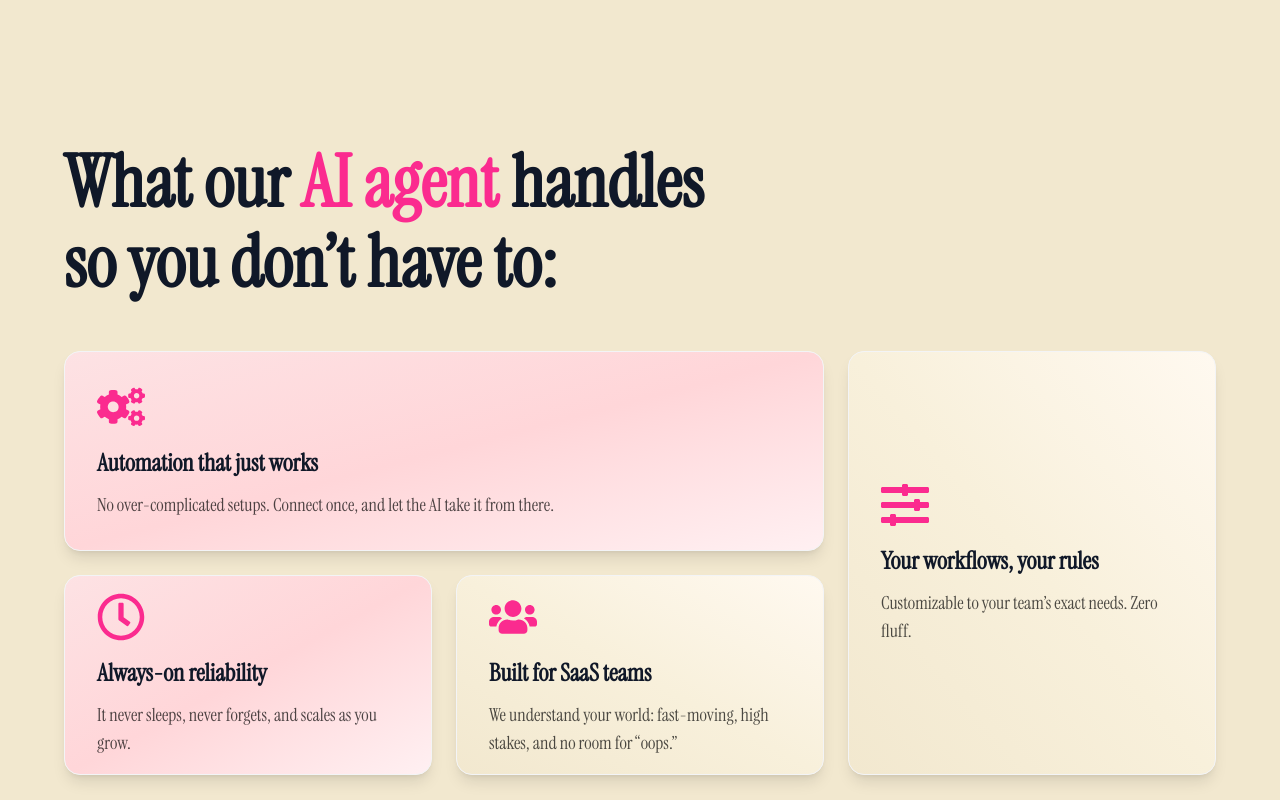
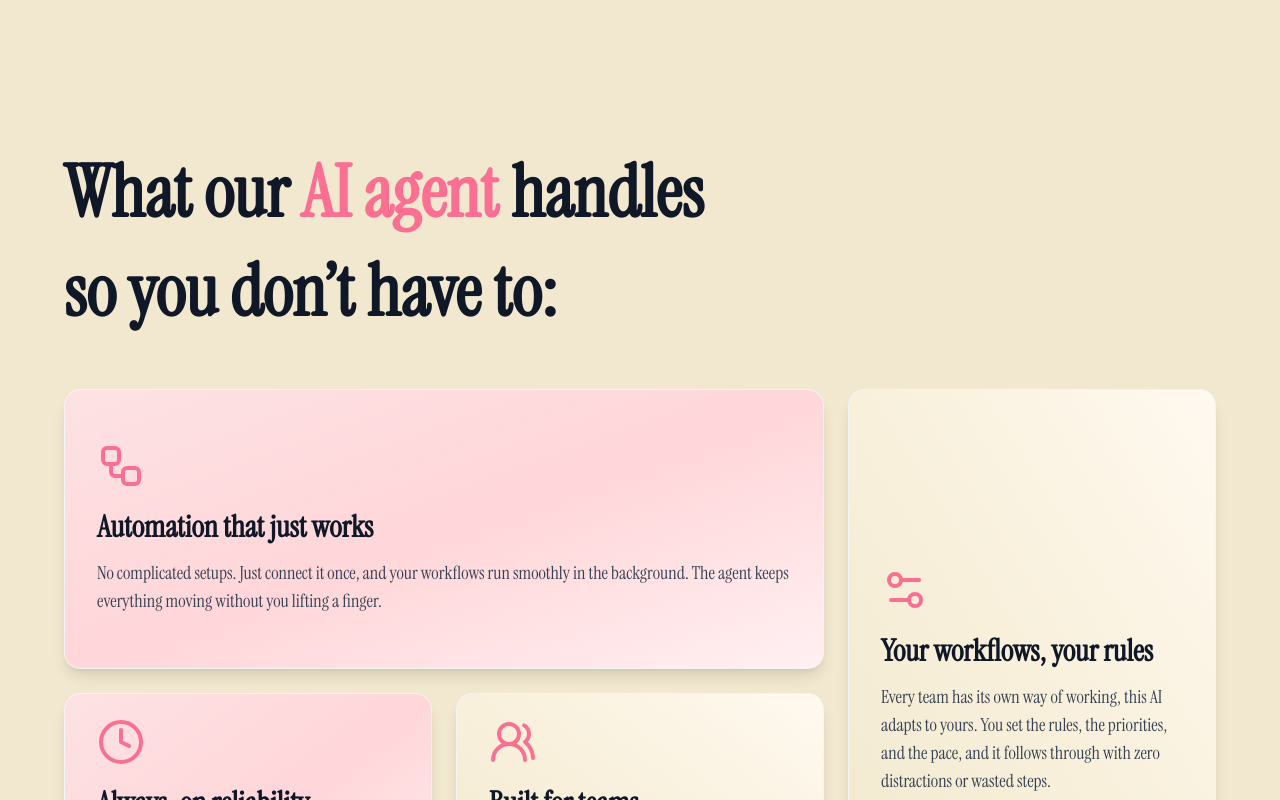
Before and after one commit to FahadBinQaiser/Parallax, a React (Vite) app: page / in a window 1280 px wide. Shown: the part 2600-3400 px from the top of the page. Built offline with nearby package versions, Linux system fonts and the light colour scheme.

Commit message:
Improving code structure

```diff
--- a/src/components/FeatureSection/FeatureSection.jsx
+++ b/src/components/FeatureSection/FeatureSection.jsx
@@ -1,54 +1,59 @@
 import React from "react";
 import Gradient from "../UI_Components/Gradient";
-import { FaCogs, FaSlidersH, FaRegClock, FaUsers } from "react-icons/fa";
+import { Workflow, Settings2, Clock, Users2 } from "lucide-react";
 
 export default function FeaturesSection() {
   const features = [
     {
-      icon: <FaCogs className="text-[#FB2B8F] text-5xl" />,
+      icon: <Workflow className="text-[#FB6F92] w-12 h-12" />,
       title: "Automation that just works",
-      desc: "No over-complicated setups. Connect once, and let the AI take it from there.",
+      desc: "No complicated setups. Just connect it once, and your workflows run smoothly in the background. The agent keeps everything moving without you lifting a finger.",
       size: "col-span-2 row-span-1",
     },
     {
-      icon: <FaSlidersH className="text-[#FB2B8F] text-5xl" />,
+      icon: <Settings2 className="text-[#FB6F92] w-12 h-12" />,
       title: "Your workflows, your rules",
-      desc: "Customizable to your team’s exact needs. Zero fluff.",
+      desc: "Every team has its own way of working, this AI adapts to yours. You set the rules, the priorities, and the pace, and it follows through with zero distractions or wasted steps.",
       size: "col-span-1 row-span-2",
     },
     {
-      icon: <FaRegClock className="text-[#FB2B8F] text-5xl" />,
+      icon: <Clock className="text-[#FB6F92] w-12 h-12" />,
       title: "Always-on reliability",
-      desc: "It never sleeps, never forgets, and scales as you grow.",
+      desc: "It doesn’t sleep, forget, or burn out. Tasks are executed consistently, day and night, giving you complete confidence that nothing slips through the cracks.",
       size: "col-span-1 row-span-1",
     },
     {
-      icon: <FaUsers className="text-[#FB2B8F] text-5xl" />,
-      title: "Built for SaaS teams",
-      desc: "We understand your world: fast-moving, high stakes, and no room for “oops.”",
+      icon: <Users2 className="text-[#FB6F92] w-12 h-12" />,
+      title: "Built for teams",
+      desc: "Deadlines, launches, last-minute pivots — the agent keeps up with it all. It takes care of the repetitive tasks so your people can focus on momentum and results.",
       size: "col-span-1 row-span-1",
     },
   ];
 
   return (
-    <section className="text-[#000000]/70 py-20 px-6 md:px-0">
+    <section className="text-[#111111] py-20 px-6 md:px-0">
       <div className="max-w-6xl mx-auto space-y-12">
-        <h2 className="text-5xl sm:text-6xl md:text-7xl font-bold text-gray-900 leading-20">
-          What our <span className="text-[#FB2B8F]">AI agent</span> handles
+        <h2 className="text-5xl sm:text-6xl md:text-7xl font-bold text-gray-900 leading-snug">
+          What our <span className="text-[#FB6F92]">AI agent</span> handles
           <br /> so you don’t have to:
         </h2>
 
-        <div className="grid grid-cols-1 md:grid-cols-3 auto-rows-[200px] gap-6 text-left">
+        <div className="grid grid-cols-1 md:grid-cols-3 auto-rows-[280px] gap-6 text-left">
           {features.map(({ icon, title, desc, size }, idx) => (
-            <Gradient
-              key={idx}
-              index={idx}
-              className={`flex flex-col justify-center items-start p-8 bg-white rounded-2xl shadow-lg border border-gray-100 hover:border-[#FB2B8F] transition ${size}`}
-            >
-              <div className="mb-4">{icon}</div>
-              <h3 className="text-2xl font-semibold text-gray-900">{title}</h3>
-              <p className="mt-3 text-lg">{desc}</p>
-            </Gradient>
+            <div key={idx} className={`${size}`}>
+              <Gradient
+                index={idx}
+                className="flex flex-col justify-center items-start p-8 bg-white rounded-2xl shadow-lg border border-gray-100 hover:border-[#FB6F92] hover:shadow-pink-100 transition transform hover:-translate-y-2 h-full w-full"
+              >
+                <div className="mb-4">{icon}</div>
+                <h3 className="text-3xl font-semibold text-gray-900 leading-snug">
+                  {title}
+                </h3>
+                <p className="mt-3 text-base md:text-lg text-gray-700">
+                  {desc}
+                </p>
+              </Gradient>
+            </div>
           ))}
         </div>
       </div>
```
